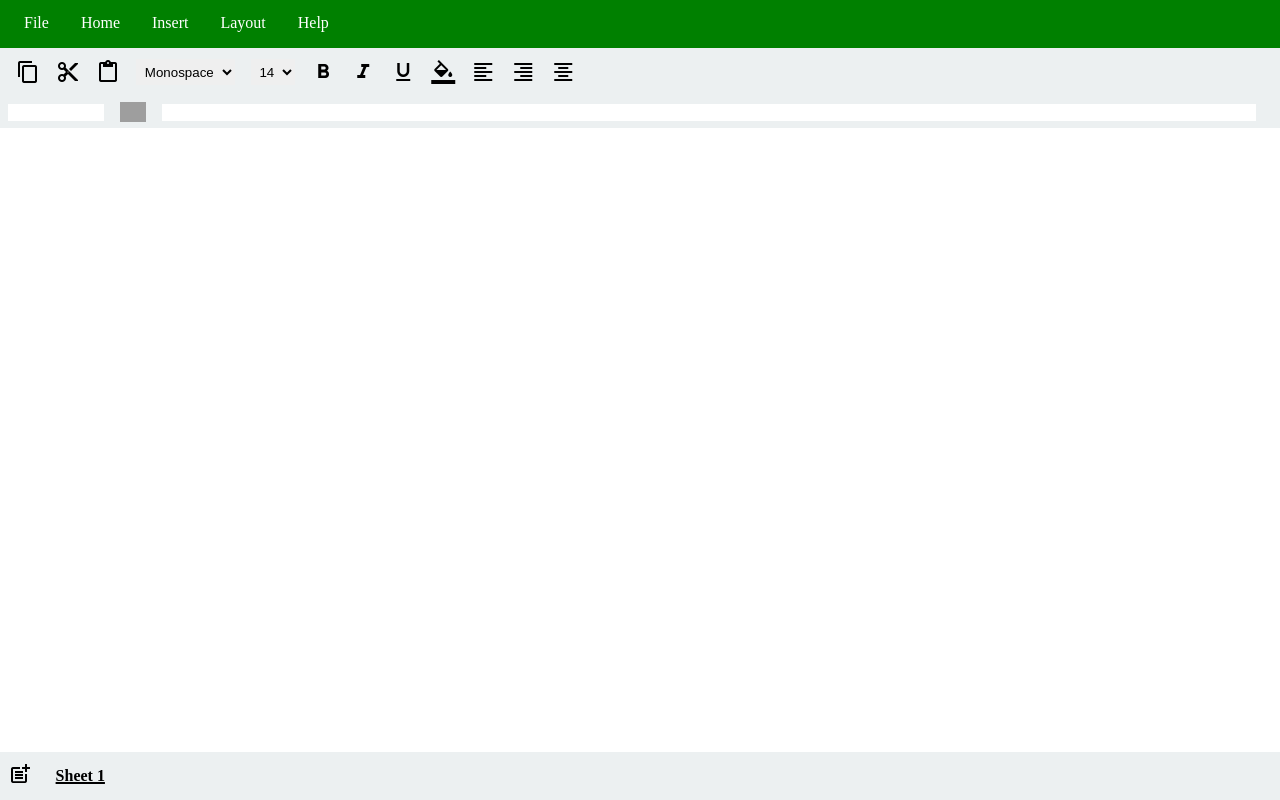
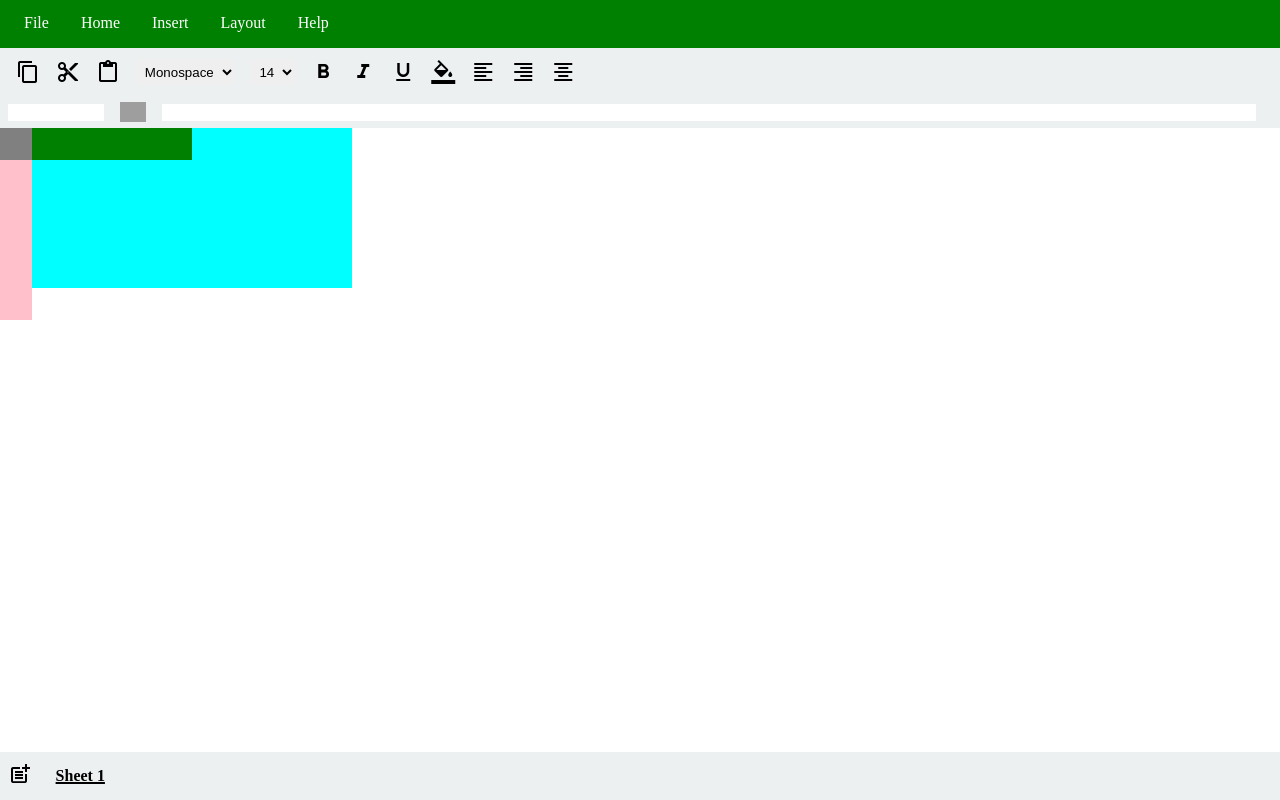
Before and after one commit to Shubhcs01/MsExcelClone, a website: page index.html in a window 1280 px wide. Drawn offline with Linux system fonts and the light colour scheme; grey boxes are pictures that could not be loaded.

Commit message:
grid-container html added

```diff
--- a/index.html
+++ b/index.html
@@ -71,7 +71,13 @@
       />
       <input type="text" class="address-bar" />
     </div>
-    <div class="grid-container"></div>
+    <div class="grid-container">
+      <div class="dummy-box"></div>
+      <div class="address-col-cont"></div>
+      <div class="cell-cont">
+        <div class="address-row-cont"></div>
+      </div>
+    </div>
     <div class="sheet-action-cont">
       <div class="sheet-add-icon">
         <span class="material-icons">
--- a/style.css
+++ b/style.css
@@ -36,6 +36,7 @@ body {
 .grid-container {
   background-color: white;
   height: calc(100vh - 3rem - 3rem - 3rem - 2rem);
+  position: relative;
 }
 
 .sheet-action-cont {
@@ -111,3 +112,30 @@ body {
 .address-bar {
   width: calc(100% - 6rem - 1rem - 1rem - 1rem);
 }
+
+.dummy-box {
+  background-color: grey;
+  width: 2rem;
+  height: 2rem;
+}
+
+.address-row-cont {
+  background-color: green;
+  height: 2rem;
+  width: 10rem;
+}
+
+.address-col-cont {
+  background-color: pink;
+  width: 2rem;
+  height: 10rem;
+}
+
+.cell-cont {
+  background-color: cyan;
+  width: 20rem;
+  height: 10rem;
+  position: absolute;
+  top: 0;
+  left: 2rem;
+}
```
